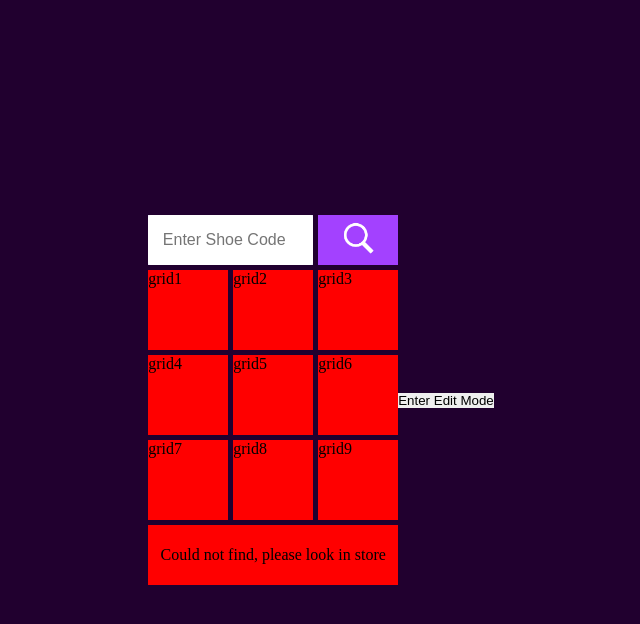
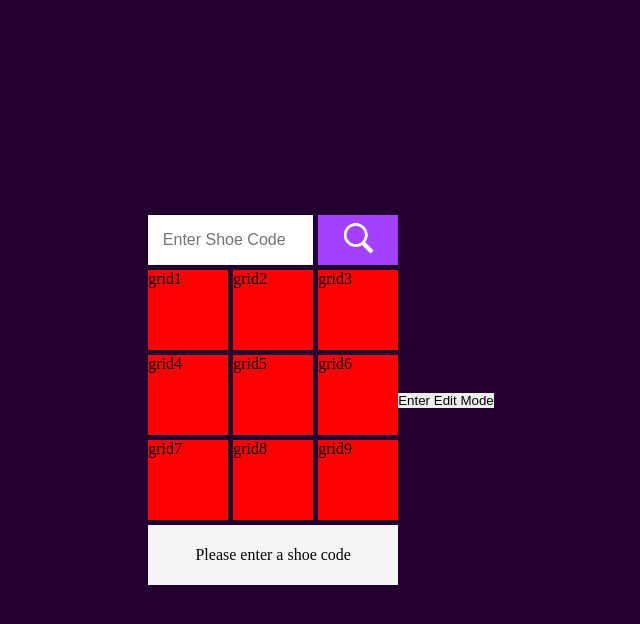
Before and after one commit to duptala/SkechersShoeTracker, a plain HTML site: page index.html in a window 1280 px wide. Both pictures are taken after a click on the button 677 px from the left and 240 px from the top of the page. Shown: the whole page, without its empty margins (319-959 px from the left). Drawn offline with Linux system fonts and the light colour scheme.

Commit message:
REFACTOR: refactored and added some more bits for helpful functionality

```diff
--- a/app.js
+++ b/app.js
@@ -5,8 +5,16 @@ const shoeCodeOutputStatus = document.querySelector('.output-status');
 // reading shoe code input from user and dsi
 searchButton.addEventListener("click", () => {
   const code = searchBarInput.value.trim();
+  if (code === "") {
+    shoeCodeOutputStatus.textContent = 'Please enter a shoe code';
+    shoeCodeOutputStatus.style.backgroundColor = '#F5F5F5';
+    grids.forEach((grid) => {
+        grid.classList.remove("highlight")
+    });
+    return;
+  }
+
   let found = false;
-
   grids.forEach((grid) => {
     const content = grid.dataset.content.trim();
     if (code && content.split(",").map(c => c.trim()).includes(code)) {
--- a/index.html
+++ b/index.html
@@ -25,7 +25,7 @@
       <div class="grid" data-content="CODE7">grid7</div>
       <div class="grid" data-content="CODE8">grid8</div>
       <div class="grid" data-content="CODE9">grid9</div>
-      <div class="output-status">board</div>
+      <div class="output-status"></div>
     </div>
 
     <div id="dialog" class="dialog">
```
